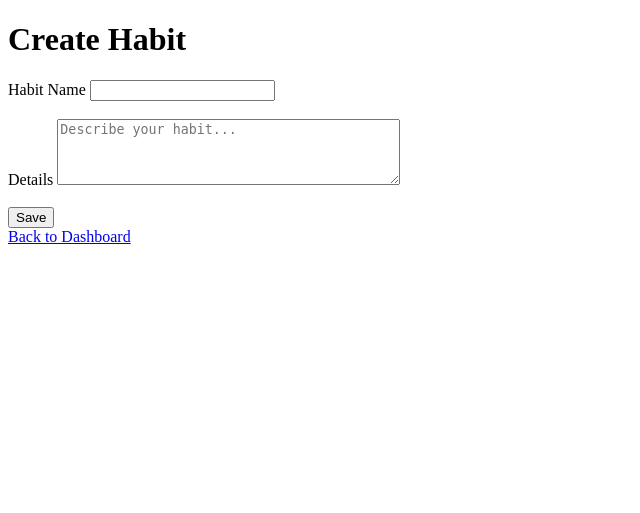
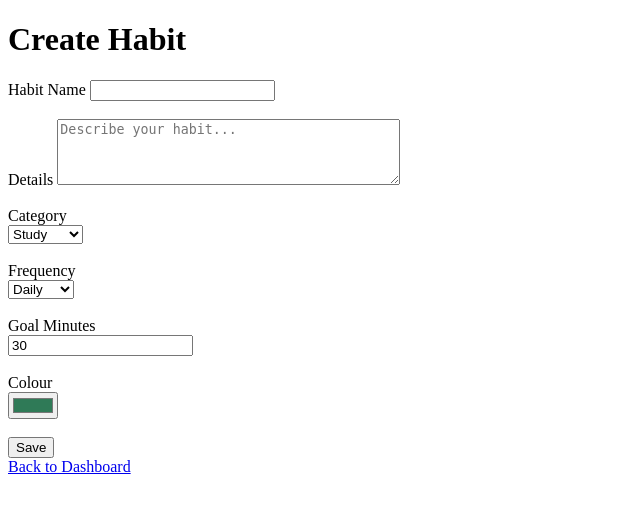
Before and after one commit to EvaShi612/life-tracker, a Flask app: page /create in a window 1280 px wide. Shown: the top 513 px of the page, without its empty margins (0-640 px from the left). Run offline with Flask 3, Linux system fonts and the light colour scheme; a user stored in the database is signed in.

Commit message:
Add habit categories, form fields, and database improvements

```diff
--- a/app.py
+++ b/app.py
@@ -177,5 +177,35 @@ def edit_habit(habit_id):
 
     return render_template("edit_habit.html", habit=habit)
 
+def update_habits_table():
+    conn = sqlite3.connect("life_tracker.db")
+
+    columns = conn.execute("PRAGMA table_info(habits)").fetchall()
+    column_names = [column[1] for column in columns]
+
+    if "category" not in column_names:
+        conn.execute(
+            "ALTER TABLE habits ADD COLUMN category TEXT DEFAULT 'Other'"
+        )
+
+    if "frequency" not in column_names:
+        conn.execute(
+            "ALTER TABLE habits ADD COLUMN frequency TEXT DEFAULT 'Daily'"
+        )
+
+    if "goal_minutes" not in column_names:
+        conn.execute(
+            "ALTER TABLE habits ADD COLUMN goal_minutes INTEGER DEFAULT 30"
+        )
+
+    if "color" not in column_names:
+        conn.execute(
+            "ALTER TABLE habits ADD COLUMN color TEXT DEFAULT '#2f7a57'"
+        )
+
+    conn.commit()
+    conn.close()
+
 if __name__ == "__main__":
+    update_habits_table()
     app.run(debug=True)
--- a/templates/create_habit.html
+++ b/templates/create_habit.html
@@ -19,6 +19,110 @@
 
     <br><br>
 
+
+ <!--
+Category（习惯类别）
+让用户选择这个 Habit 属于哪一种类型。
+name="category"
+之后 app.py 会使用：
+request.form.get("category")
+取得用户选择的类别，并储存到数据库。
+-->
+
+<label>Category</label><br>
+
+<select name="category">
+
+    <option value="Study">Study</option>
+    <option value="Exercise">Exercise</option>
+    <option value="Health">Health</option>
+    <option value="Personal">Personal</option>
+    <option value="Other">Other</option>
+
+</select>
+<br><br>
+
+<!--
+Frequency（完成频率）
+让用户选择多久完成一次 Habit。
+例如：
+Daily = 每天
+Weekly = 每周
+app.py 会使用：
+request.form.get("frequency")
+取得这个资料。
+-->
+
+<label>Frequency</label><br>
+
+<select name="frequency">
+
+    <option value="Daily">Daily</option>
+    <option value="Weekly">Weekly</option>
+
+</select>
+
+<br><br>
+
+
+<!--
+Goal Minutes（目标时间）
+让用户输入希望每天（或每次）
+完成这个 Habit 的目标分钟数。
+type="number"
+表示只能输入数字。
+app.py 会使用：
+request.form.get("goal_minutes")
+把这个数字存到数据库。
+-->
+
+<label>Goal Minutes</label><br>
+
+<input
+    type="number"
+    name="goal_minutes"
+    value="30"
+>
+
+<br><br>
+
+
+<!--
+Colour（颜色）
+让用户为 Habit 选择一个颜色。
+以后 Dashboard 可以根据颜色
+显示不同 Habit，让页面更容易辨认。
+app.py 会使用：
+request.form.get("color")
+取得颜色代码。
+-->
+
+<label>Colour</label><br>
+
+<input
+    type="color"
+    name="color"
+    value="#2f7a57"
+>
+
+<br><br>
+
+
+<!--
+提交按钮（Submit）
+type="submit"
+按下 Save 后，
+整个表单的数据都会送到 app.py。
+包含：
+Habit Name
+Details
+Category
+Frequency
+Goal Minutes
+Colour
+app.py 会收到这些资料，
+然后写入 SQLite 数据库。
+-->
     <button type="submit">Save</button>
 </form>
 
```
Also changed, not shown: life_tracker.db.
